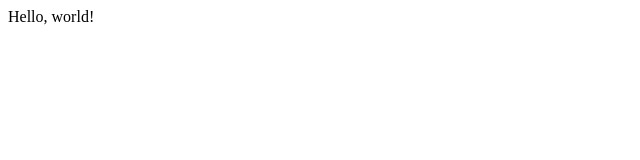
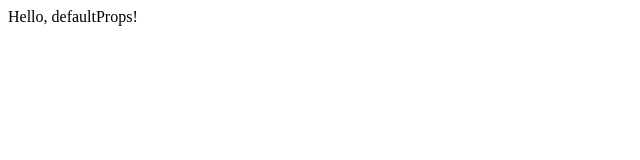
Before and after one commit to ikd-gifu/my-first-react-app-in-typescript, a React (Create React App) app: page / in a window 1280 px wide. Shown: the top 160 px of the page, without its empty margins (0-640 px from the left). Built offline with nearby package versions, Linux system fonts and the light colour scheme.

Commit message:
ss11 69 FC初級編

```diff
--- a/src/App.tsx
+++ b/src/App.tsx
@@ -1,15 +1,37 @@
 import React from 'react';
 
 interface AppProps {
-  message: string;
+  message?: string;
 }
 
 // 渡されたmessage属性をpropsで受け取る
 // propsから分割代入でmessageを取り出す
 // const App = ({ message }: { message: string }) => { // 関数コンポーネント。最終的にHTMLを返す部分
 // {} を付ける理由は「JSの値や式をJSXの中に埋め込む」ため
-const App = ({ message }: AppProps) => {
+// Reactの関数コンポーネントは、Reactが提供する型を使わないと、propsの型チェックができない
+const App: React.FunctionComponent<AppProps> = ({ message }) => { // message: string
+// const App = ({ message }: AppProps) => { // この指定だと、AppPropsにmessage以外を指定してもエラーにならない
   return <div>{message}</div>; // JSXという特殊なフォーマットのJavaScript。トランスパイルされてHTMLになり、ブラウザに表示される
 };
 
+App.defaultProps = {
+  message: 'Hello, defaultProps!',
+  // message: 123, // FC型を使わない場合、型エラーにならない
+  // description: 'This is App component.' // オブジェクト リテラルは既知のプロパティのみ指定できます。'description' は型 'Partial<AppProps>' に存在しません。
+};
+
 export default App;
+
+// 関数コンポーネントは内部的にpropsのデフォルト値を設定できる
+// https://legacy.reactjs.org/docs/typechecking-with-proptypes.html#default-prop-values
+// class Greeting extends React.Component {
+//   static defaultProps = {
+//     name: 'stranger'
+//   }
+
+//   render() {
+//     return (
+//       <div>Hello, {this.props.name}</div>
+//     )
+//   }
+// }
--- a/src/index.tsx
+++ b/src/index.tsx
@@ -9,6 +9,6 @@
 
 // propsでコンポーネントに属性を渡す
 // 文字列リテラル以外は{}で囲み、式として渡す。JSの値を渡せる
-ReactDOM.render(<App message="Hello, world!" />, document.getElementById('root'));
+ReactDOM.render(<App />, document.getElementById('root'));
 // 'root'というIDを持つHTML要素に、<App />コンポーネントによって生成されたHTMLを差し込む
 // public/index.html内にある<div id="root"></div>が対象
```
